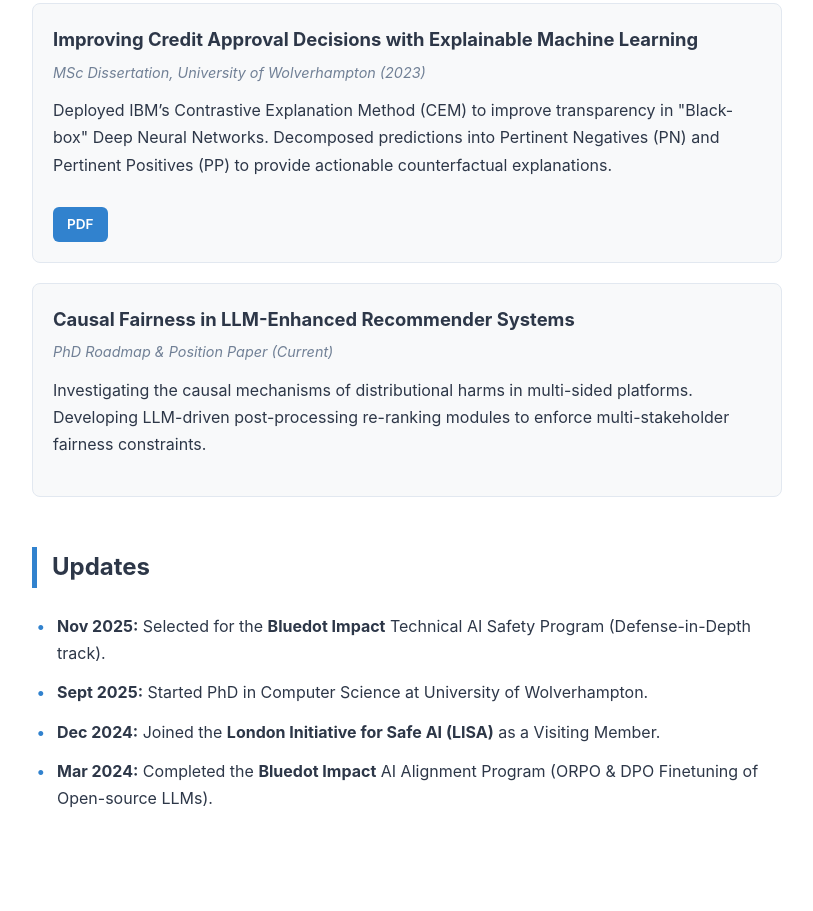
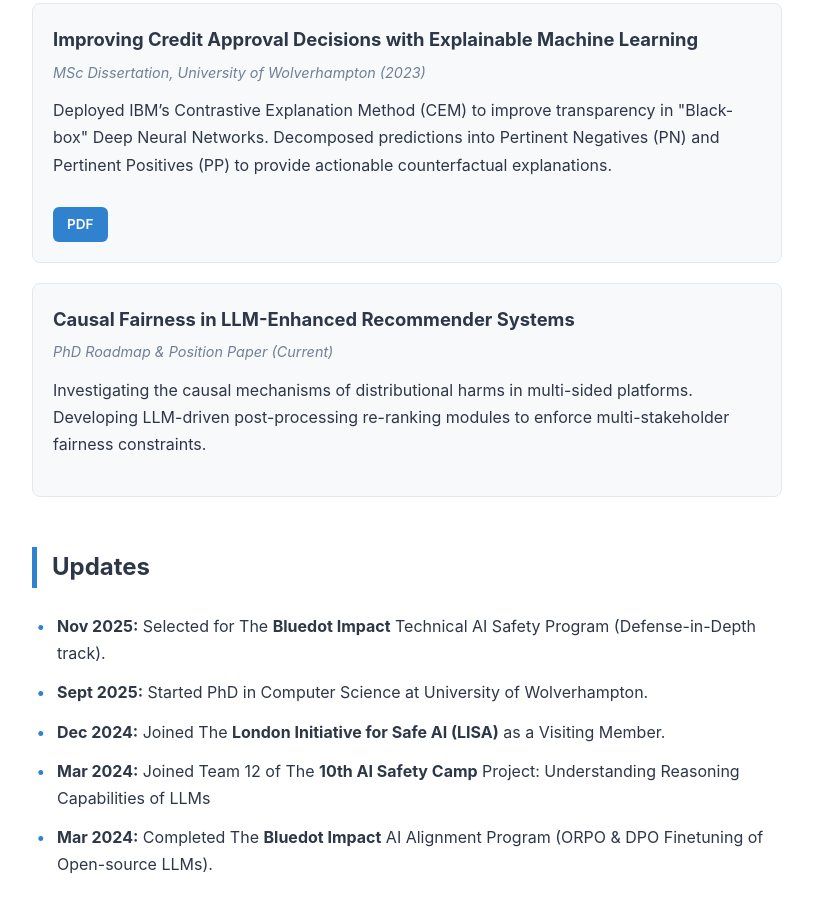
Before and after one commit to Lawrence-Krukrubo/Lawrence-Krukrubo.github.io, a plain HTML site: page index.html in a window 1280 px wide. Shown: the part 817-1728 px from the top of the page, without its empty margins (233-1046 px from the left). Drawn offline with Linux system fonts and the light colour scheme.

Commit message:
Correct list items for updates in index.html

```diff
--- a/index.html
+++ b/index.html
@@ -203,10 +203,11 @@
     <section>
         <div class="section-title">Updates</div>
         <ul>
-            <li><strong>Nov 2025:</strong> Selected for the <strong>Bluedot Impact</strong> Technical AI Safety Program (Defense-in-Depth track).</li>
+            <li><strong>Nov 2025:</strong> Selected for The <strong>Bluedot Impact</strong> Technical AI Safety Program (Defense-in-Depth track).</li>
             <li><strong>Sept 2025:</strong> Started PhD in Computer Science at University of Wolverhampton.</li>
-            <li><strong>Dec 2024:</strong> Joined the <strong>London Initiative for Safe AI (LISA)</strong> as a Visiting Member.</li>
-            <li><strong>Mar 2024:</strong> Completed the <strong>Bluedot Impact</strong> AI Alignment Program (ORPO & DPO Finetuning of Open-source LLMs).</li>
+            <li><strong>Dec 2024:</strong> Joined The <strong>London Initiative for Safe AI (LISA)</strong> as a Visiting Member.</li>
+            <li><strong>Mar 2024:</strong> Joined Team 12 of The <strong>10th AI Safety Camp</strong> Project: Understanding Reasoning Capabilities of LLMs</li>
+            <li><strong>Mar 2024:</strong> Completed The <strong>Bluedot Impact</strong> AI Alignment Program (ORPO & DPO Finetuning of Open-source LLMs).</li>
         </ul>
     </section>
 </div>
```
